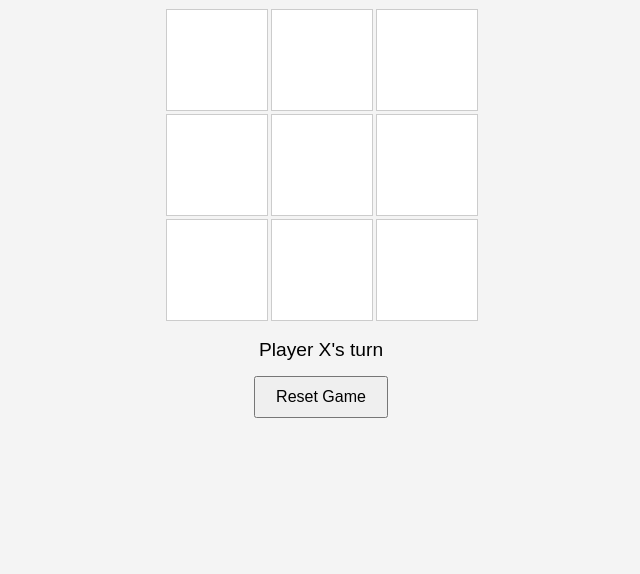
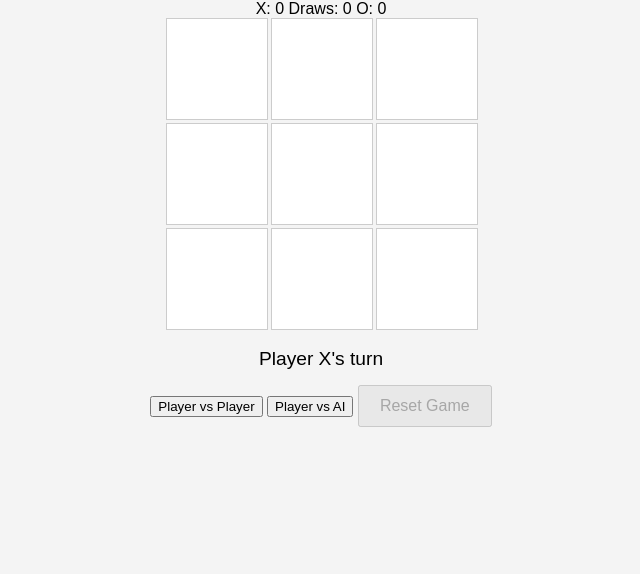
Before and after one commit to ZanethembaN/TicTacToaster, a plain HTML site: page index.html in a window 1280 px wide. Shown: the part 226-800 px from the top of the page, without its empty margins (319-959 px from the left). Drawn offline with Linux system fonts and the light colour scheme.

Commit message:
fix: index.html file fix

```diff
--- a/index.html
+++ b/index.html
@@ -7,14 +7,21 @@
   <link rel="stylesheet" href="styles.css">
 </head>
 <body>
-  <div class="game-container">
-    <h1>Tic Tac Toe</h1>
-    <div id="game-board">
-      <!-- Cells will be generated dynamically by JS -->
-    </div>
-    <div id="game-status">Player X's turn</div>
-    <button id="reset-button">Reset Game</button>
-  </div>
+    <div class="game-container">
+        <h1>Tic Tac Toe</h1>
+        <div class="scoreboard">
+          <span id="player-x-score">X: 0</span>
+          <span id="draw-score">Draws: 0</span>
+          <span id="player-o-score">O: 0</span>
+        </div>
+        <div id="game-board"></div>
+        <div id="game-status">Choose a game mode</div>
+        <div class="controls">
+          <button id="pvp-mode">Player vs Player</button>
+          <button id="pvc-mode">Player vs AI</button>
+          <button id="reset-button" disabled>Reset Game</button>
+        </div>
+      </div>
   <script src="script.js"></script>
 </body>
 </html>
```
